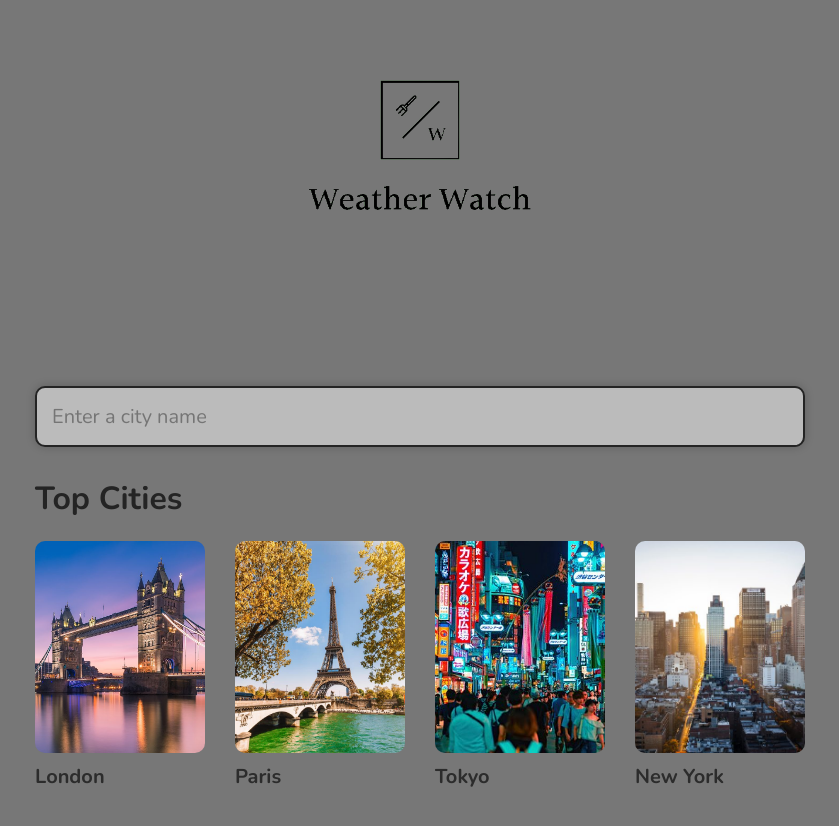
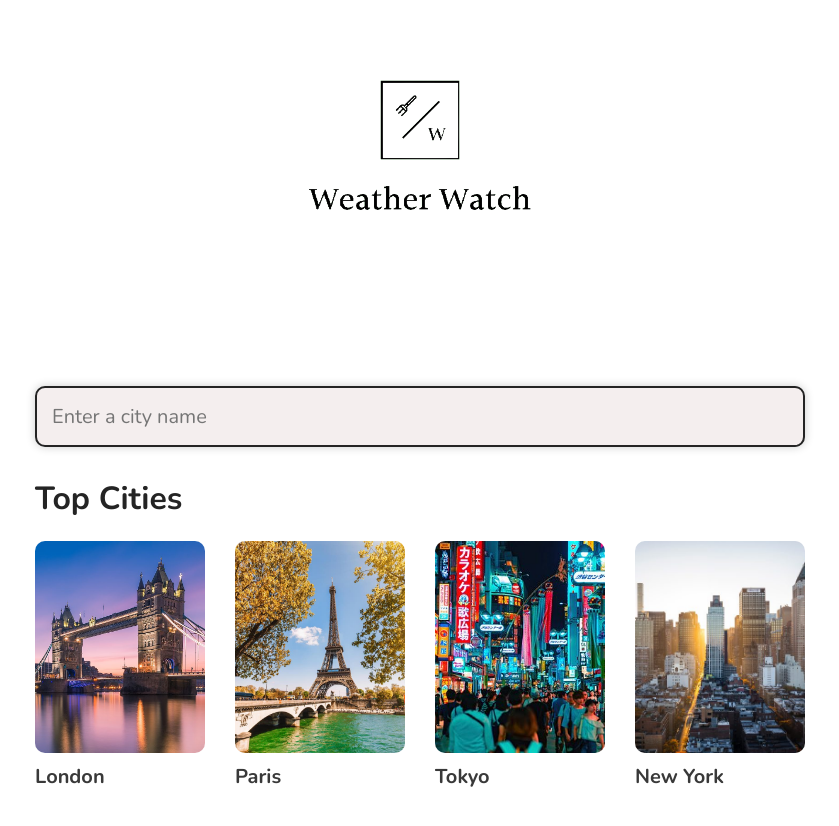
Before and after one commit to philakagujones/WeatherApp, a Next.js app: page / in a window 1280 px wide. Shown: the top 826 px of the page, without its empty margins (220-1059 px from the left). Built offline with nearby package versions, Linux system fonts and the light colour scheme.

Commit message:
Update main.scss

```diff
--- a/styles/main.scss
+++ b/styles/main.scss
@@ -13,7 +13,6 @@ $tertiary: #22b0db;
 // global
 body {
   font-family: "Nunito", sans-serif;
-  background-color: #777777;
   color: $dark;
   margin: 0;
 }
@@ -347,7 +346,7 @@ h6 {
     border: 2px solid $dark;
     font-size: 1.25rem;
     color: black;
-    background-color: #bbbbbb;
+    background-color: #f4eeee;
     font-family: "Nunito", sans-serif;
     box-shadow: 0 0 10px rgba(0, 0, 0, 0.2);
     transition: all 0.3s ease;
@@ -367,7 +366,7 @@ h6 {
     border: 2px solid $dark;
     border-radius: 10px;
     z-index: 100;
-    background-color: #bbbbbb;
+    background-color: #f4eeee;
     box-shadow: 0 0 10px rgba(0, 0, 0, 0.2);
 
     li {
```
